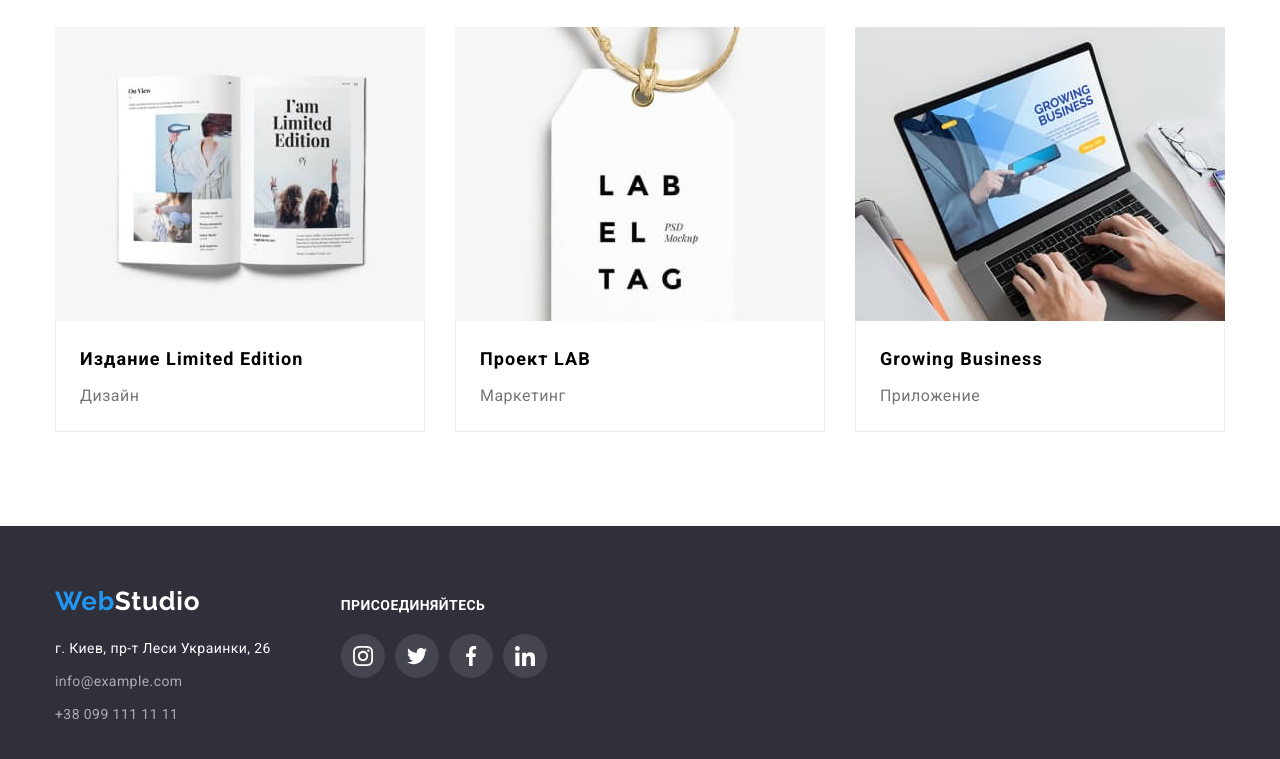
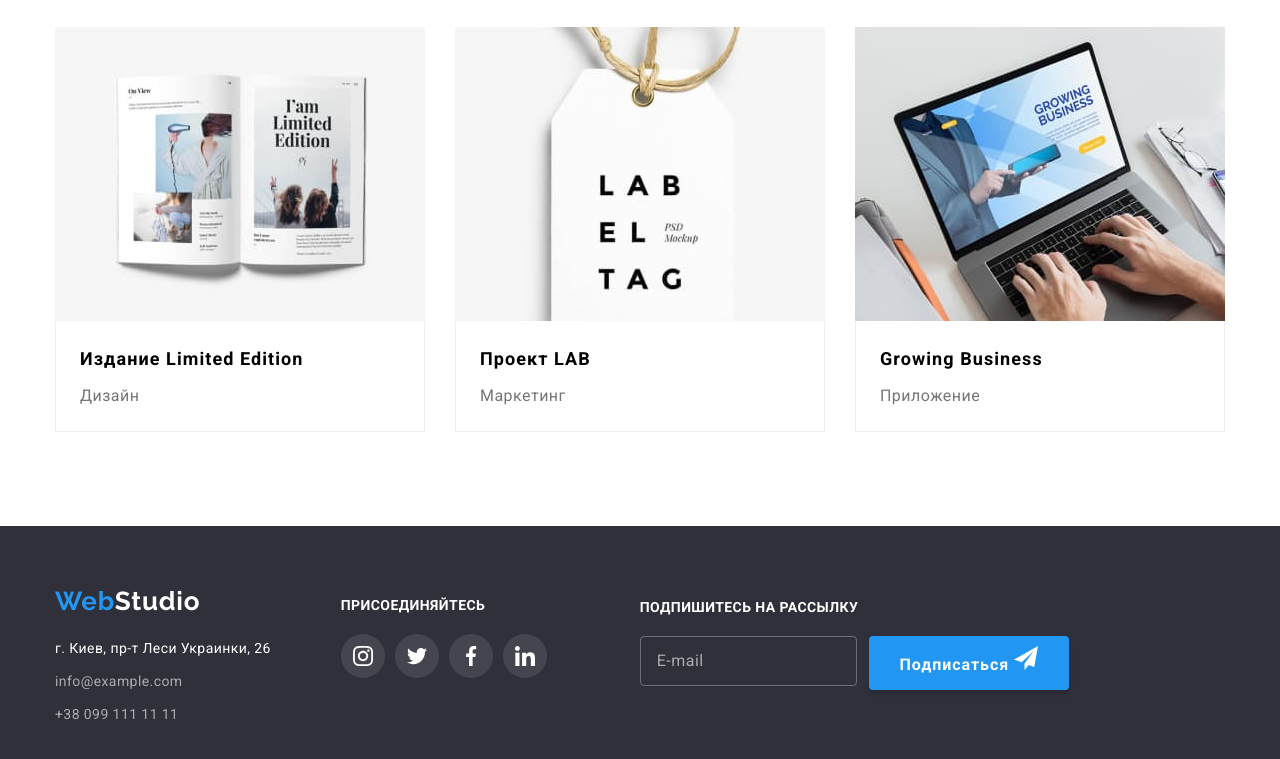
Before and after one commit to valeryLi/goit-markup-hw-06, a plain HTML site: page portfolio.html in a window 1280 px wide. Shown: the part 1108-1867 px from the top of the page. Drawn offline with nearby package versions, Linux system fonts and the light colour scheme.

Commit message:
Добавляет форму в футер портфолио

```diff
--- a/css/styles.css
+++ b/css/styles.css
@@ -677,6 +677,7 @@ img{
     line-height: 1.88;
     letter-spacing: 0.06em;
     cursor: pointer;
+
     color: var(--auxiliary-light-color);
     background-color: var(--accent-color);
 
--- a/portfolio.html
+++ b/portfolio.html
@@ -202,6 +202,7 @@
         </ul>
 </address>
         </div>
+        <div class="footer-social-wrapper">
         <div class="right-side">
             <h2 class="footer-title">присоединяйтесь</h2>
         <ul class="footer-social-list">
@@ -235,6 +236,18 @@
             </li>
         </ul>
         </div>
+        <div class="subscribe-form-wripper">
+                <h2 class="subscribe-title">Подпишитесь на рассылку</h2>
+                <form class="subscribe-form">
+                <input class="subscribe-form-input" type="email" name="user_email" id="email" placeholder="E-mail">
+                <button class="subscribe-modal-btn" type="submit">Подписаться
+                <svg class="subscribe-form-icon" width="24px" height="24px">
+                    <use href="./images/sprite.svg#icon-icon-send"></use>
+                </svg>
+                </button>
+            </form>
+        </div>
+</div>
 </div>
 </footer>
 </body>
```
Also changed, not shown: index.html (+1 -1 lines).
